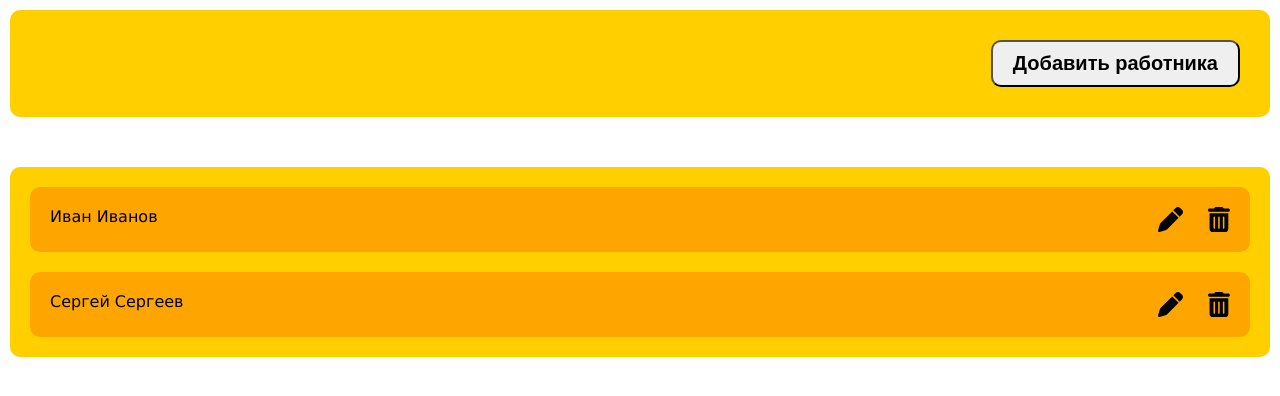
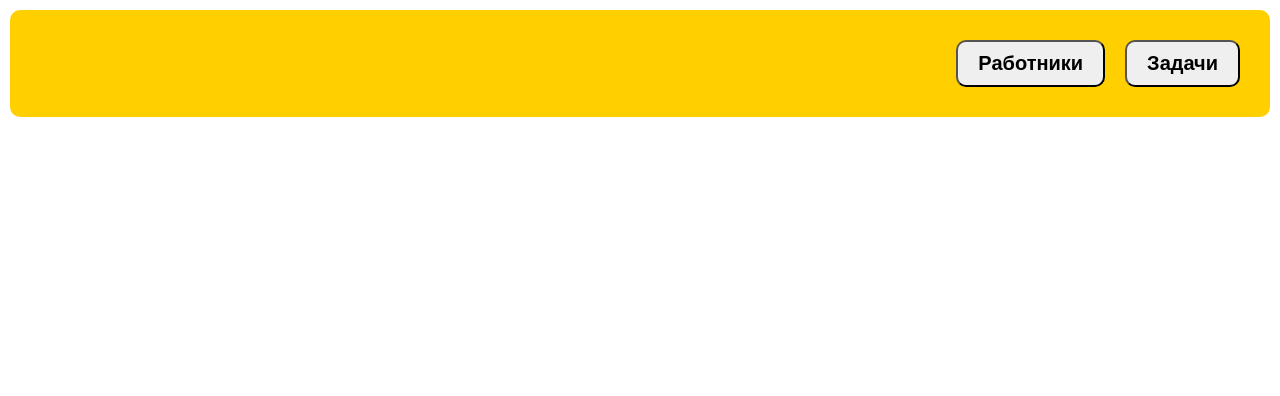
Before and after one commit to riytxu/react-list, a React (Create React App) app: page / in a window 1280 px wide. Shown: the top 396 px of the page. Built offline with nearby package versions, Linux system fonts and the light colour scheme.

Commit message:
add routing for tasks

```diff
--- a/src/App.js
+++ b/src/App.js
@@ -1,5 +1,7 @@
-import { BrowserRouter, Routes, Route } from "react-router-dom";
+import { Routes, Route } from "react-router-dom";
 
+// import { ContentWorkers } from "./components/ContentWorkers/ContentWorkers";
+// import { ContentTasks } from "./components/ContentTasks/ContentTasks";
 import { MainPage } from "./components/MainPage/MainPage";
 import { ErrorPage } from "./components/ErrorPage/ErrorPage";
 
@@ -7,12 +9,10 @@ import "./App.css";
 
 function App() {
   return (
-    <BrowserRouter>
-      <Routes>
-        <Route path="/" element={<MainPage />} />
-        <Route path="*" element={<ErrorPage />} />
-      </Routes>
-    </BrowserRouter>
+    <Routes>
+      <Route path="/*" element={<MainPage />} />
+      <Route path="*" element={<ErrorPage />} />
+    </Routes>
   );
 }
 
--- /dev/null
+++ b/src/components/ContentTasks/ContentTasks.jsx
@@ -0,0 +1,3 @@
+export const ContentTasks = () => {
+  return <h1>ContentTasks</h1>;
+};
--- a/src/components/Content/Content.jsx
+++ b/src/components/ContentWorkers/ContentWorkers.jsx
@@ -5,9 +5,9 @@ import { useDispatch, useSelector } from "react-redux";
 
 import { showModal } from "../../reducers/modalSlice";
 
-import styles from "./Content.module.css";
+import styles from "./ContentWorkers.module.css";
 
-const ContentItem = ({ id, name, surname }) => {
+const ContentWorkersItem = ({ id, name, surname }) => {
   const dispatch = useDispatch();
   return (
     <div className={styles.item}>
@@ -35,7 +35,7 @@ const ContentItem = ({ id, name, surname }) => {
   );
 };
 
-export const Content = () => {
+export const ContentWorkers = () => {
   const worker = useSelector((state) => state.worker.worker);
   if (!worker.length) {
     return (
@@ -48,7 +48,7 @@ export const Content = () => {
     <div className={styles.content}>
       {worker.map((item) => {
         return (
-          <ContentItem
+          <ContentWorkersItem
             key={item.id}
             id={item.id}
             name={item.name}
--- a/src/components/Header/Header.jsx
+++ b/src/components/Header/Header.jsx
@@ -1,6 +1,7 @@
 import cn from "classnames";
-
+import { Link } from "react-router-dom";
 import { useDispatch } from "react-redux";
+import { Routes, Route } from "react-router-dom";
 
 import { showModal } from "../../reducers/modalSlice";
 
@@ -12,12 +13,37 @@ export const Header = () => {
     <header
       className={cn(styles.header, styles.headerWrapper, styles.header_green)}
     >
+      <Link to="workers">
+        <button className={styles.button}>Работники</button>
+      </Link>
+      <Link to="tasks">
+        <button className={styles.button}>Задачи</button>
+      </Link>
+
+      <Routes>
+        <Route
+          path="workers"
+          element={
             <button
               className={styles.button}
               onClick={() => dispatch(showModal(["addWorker"]))}
             >
               Добавить работника
             </button>
+          }
+        />
+        <Route
+          path="tasks"
+          element={
+            <button
+              className={styles.button}
+              onClick={() => dispatch(showModal(["addWorker"]))}
+            >
+              Добавить задачу
+            </button>
+          }
+        />
+      </Routes>
     </header>
   );
 };
--- a/src/components/MainPage/MainPage.jsx
+++ b/src/components/MainPage/MainPage.jsx
@@ -1,6 +1,9 @@
-import { Content } from "../Content/Content";
+import { Routes, Route } from "react-router-dom";
+
 import { Header } from "../Header/Header";
 import { Modal } from "../Modal/Modal";
+import { ContentWorkers } from "../ContentWorkers/ContentWorkers";
+import { ContentTasks } from "../ContentTasks/ContentTasks";
 
 import styles from "./MainPage.module.css";
 
@@ -9,7 +12,10 @@ export const MainPage = () => {
     <div className={styles.mainWrapper}>
       <Header />
       <div className={styles.contentWrapper}>
-        <Content />
+        <Routes>
+          <Route path="/workers" element={<ContentWorkers />} />
+          <Route path="/tasks" element={<ContentTasks />} />
+        </Routes>
         <Modal />
       </div>
     </div>
--- a/src/index.js
+++ b/src/index.js
@@ -1,6 +1,6 @@
 import React from "react";
 import ReactDOM from "react-dom/client";
-
+import { BrowserRouter } from "react-router-dom";
 import { Provider } from "react-redux";
 
 import App from "./App";
@@ -11,7 +11,9 @@ const root = ReactDOM.createRoot(document.getElementById("root"));
 root.render(
   <React.StrictMode>
     <Provider store={store}>
-      <App />
+      <BrowserRouter>
+        <App />
+      </BrowserRouter>
     </Provider>
   </React.StrictMode>
 );
```
Also changed, not shown: src/components/ContentTasks/ContentTasks.module.css (added), src/components/ContentWorkers/ContentWorkers.module.css (renamed from src/components/Content/Content.module.css). Lines whose indentation alone changed are shown as unchanged.
